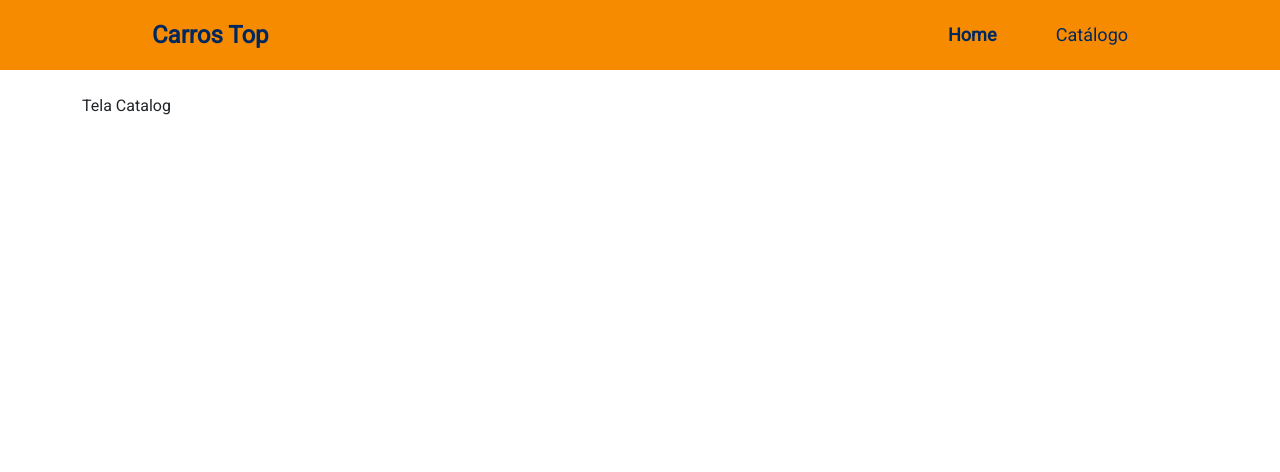
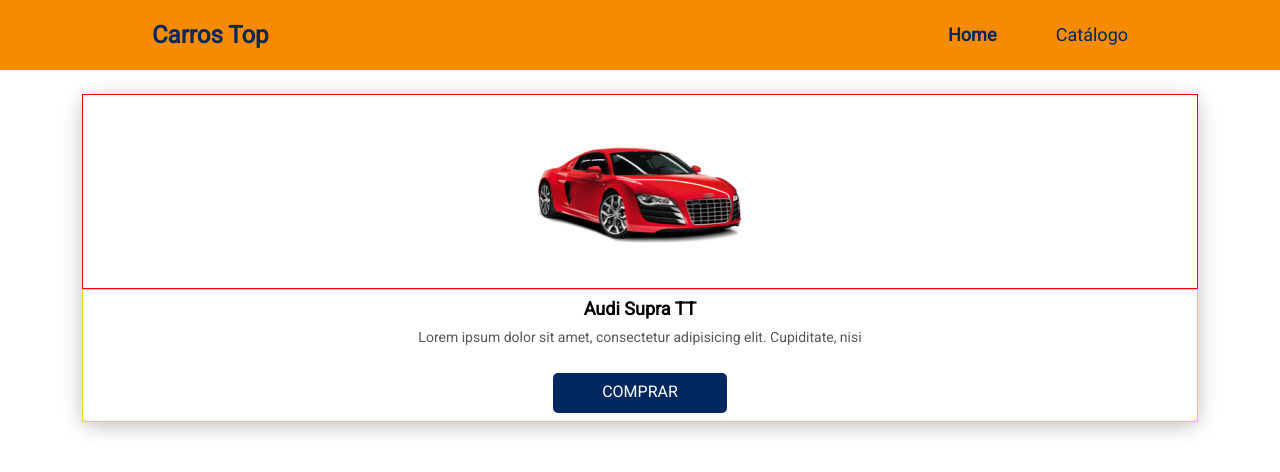
Before and after one commit to nevesade/carrosTop, a React (Create React App) app in the folder frontweb/: page / in a window 1280 px wide. Shown: the top 472 px of the page. Built offline with nearby package versions, Linux system fonts and the light colour scheme; the HTML template or start-up script is replaced by a standard one.

Commit message:
Criando componente ProductCard

```diff
--- a/frontweb/src/App.css
+++ b/frontweb/src/App.css
@@ -20,7 +20,7 @@
 .base-card {
 
 
-    background: #00285F;
+
     box-shadow: 0px 4px 20px rgba(0, 0, 0, 0.25);
     border-radius: 10px;
 }
--- a/frontweb/src/components/ButtonIcon/index.tsx
+++ b/frontweb/src/components/ButtonIcon/index.tsx
@@ -1,17 +1,17 @@
 import './styles.css';
 
-const ButtonIcon = () => {
+type Props = {
+  text: string;
+
+}
+
+const ButtonIcon = ({text} : Props) => {
   return (
     <>
 
-
     <button className="btn  btn-catalog ">
-        <p>ver catálogo</p>
+        <p>{text}</p>
       </button>
-      <h6>Comece agora a navegar</h6>
-
-
-
 
 
     </>
--- a/frontweb/src/components/ButtonIcon/styles.css
+++ b/frontweb/src/components/ButtonIcon/styles.css
@@ -7,7 +7,7 @@
 
 .btn-catalog {
 
-    background: #00285F;
+    background-color: #00285F;
     width: 174px;
     height: 40px;
     border-radius: 5px;
--- /dev/null
+++ b/frontweb/src/components/ProductCard/index.tsx
@@ -0,0 +1,27 @@
+import './styles.css';
+
+import CarImg from 'assets/images/car-card.png';
+import ButtonIcon from 'components/ButtonIcon';
+
+
+const ProductCard = () => {
+    return (
+      <>
+      <div className='base-card product-card'>
+        <div className='car-top-container'>
+            <img src={ CarImg }
+                alt="Imagem do carro" />
+
+
+        </div>
+        <div className='car-bottom-container'>
+            <h4>Audi Supra TT</h4>
+            <h6>Lorem ipsum dolor sit amet, consectetur adipisicing elit. Cupiditate, nisi</h6>
+            <ButtonIcon text="Comprar"/>
+        </div>
+      </div>
+      </>
+    );
+  };
+
+  export default ProductCard;
--- /dev/null
+++ b/frontweb/src/components/ProductCard/styles.css
@@ -0,0 +1,42 @@
+.product-card {
+    text-align: center;
+    margin-bottom: 8px;
+
+}
+
+.car-top-container {
+    border: 1px solid red;
+    padding: 14px 0;
+}
+
+
+
+
+.car-top-container img {
+    width: 220.72px;
+    height: 165px;
+}
+
+
+
+
+.car-bottom-container {
+    border: 1px solid rgb(255, 217, 0);
+    padding: 8px 21px;
+
+}
+
+.car-bottom-container h4 {
+    color: #000000;
+    font-size: 18px;
+
+}
+
+.car-bottom-container h6 {
+
+    font-weight: 400;
+    font-size: 14px;
+    line-height: 16px;
+    color: #585858;
+
+}
--- a/frontweb/src/pages/Catalog/index.tsx
+++ b/frontweb/src/pages/Catalog/index.tsx
@@ -1,5 +1,6 @@
 import ButtonIcon from "components/ButtonIcon";
 import Navbar from "components/Navbar";
+import ProductCard from "components/ProductCard";
 
 
 
@@ -11,14 +12,7 @@
 
       <div className="container my-4">
 
-            <p>
-              Tela Catalog
-            </p>
-
-
-
-
-
+        <ProductCard/>
 
       </div>
       </>
--- a/frontweb/src/pages/Home/index.tsx
+++ b/frontweb/src/pages/Home/index.tsx
@@ -24,7 +24,7 @@
         </div>
 
       <div className='btn-container'>
-        <ButtonIcon/>
+        <ButtonIcon text='Ver catálogo'/>
 
         </div>
 
--- a/frontweb/src/pages/Home/styles.css
+++ b/frontweb/src/pages/Home/styles.css
@@ -6,12 +6,14 @@
 
     color: #fff;
 
+
 }
 
 .home-card {
     display: flex;
     flex-direction: column-reverse;
     border: 1px solid rgb(58, 223, 140);
+    background: #00285F;
 
 }
 
```
